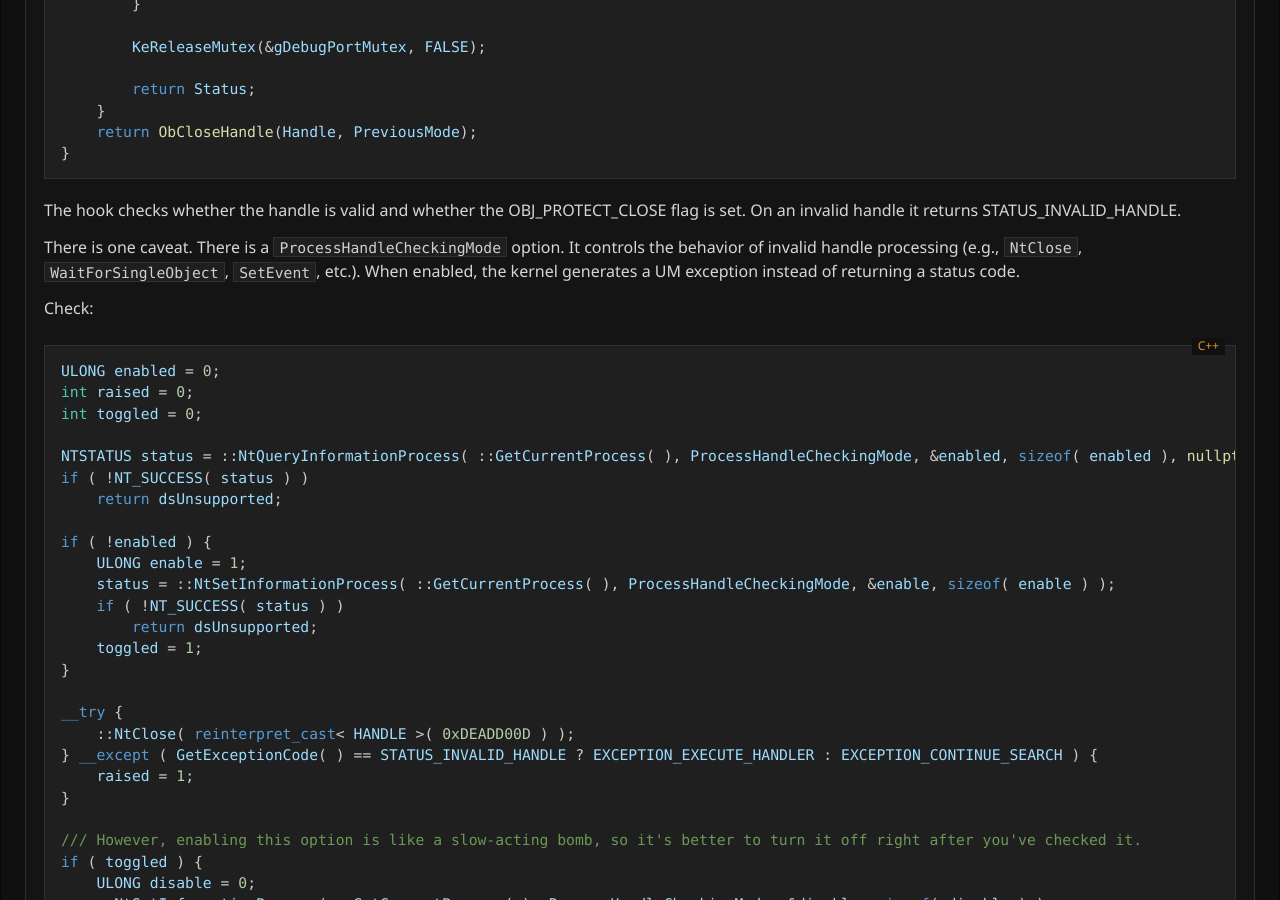
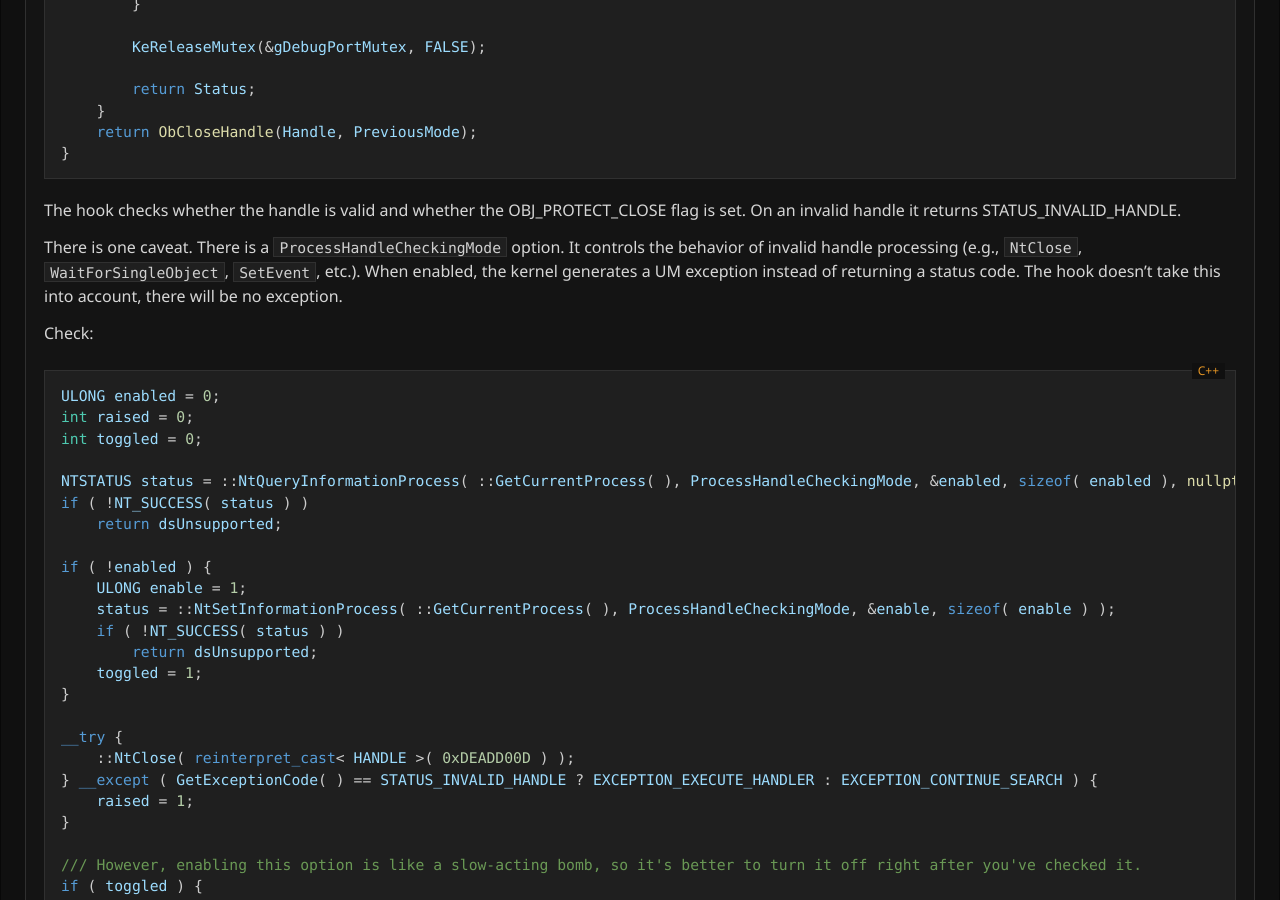
Before and after one commit to lustman/lustman.github.io, a Jekyll site: the page built from _notes/a-few-shitty-ways-to-detect-titanhide.md, in a window 1280 px wide and 900 px high, scrolled down 2708 px. Built offline with Jekyll 4.4.1, drawn with Linux system fonts in a browser that asks for light colours.

Commit message:
Update a-few-shitty-ways-to-detect-titanhide.md

````diff
--- a/_notes/a-few-shitty-ways-to-detect-titanhide.md
+++ b/_notes/a-few-shitty-ways-to-detect-titanhide.md
@@ -129,7 +129,7 @@ static NTSTATUS NTAPI HookNtClose(
 
 The hook checks whether the handle is valid and whether the OBJ_PROTECT_CLOSE flag is set. On an invalid handle it returns STATUS_INVALID_HANDLE.
 
-There is one caveat. There is a `ProcessHandleCheckingMode` option. It controls the behavior of invalid handle processing (e.g., `NtClose`, `WaitForSingleObject`, `SetEvent`, etc.). When enabled, the kernel generates a UM exception instead of returning a status code.
+There is one caveat. There is a `ProcessHandleCheckingMode` option. It controls the behavior of invalid handle processing (e.g., `NtClose`, `WaitForSingleObject`, `SetEvent`, etc.). When enabled, the kernel generates a UM exception instead of returning a status code. The hook doesn't take this into account, there will be no exception.
 
 Check:
 ```cpp
````
